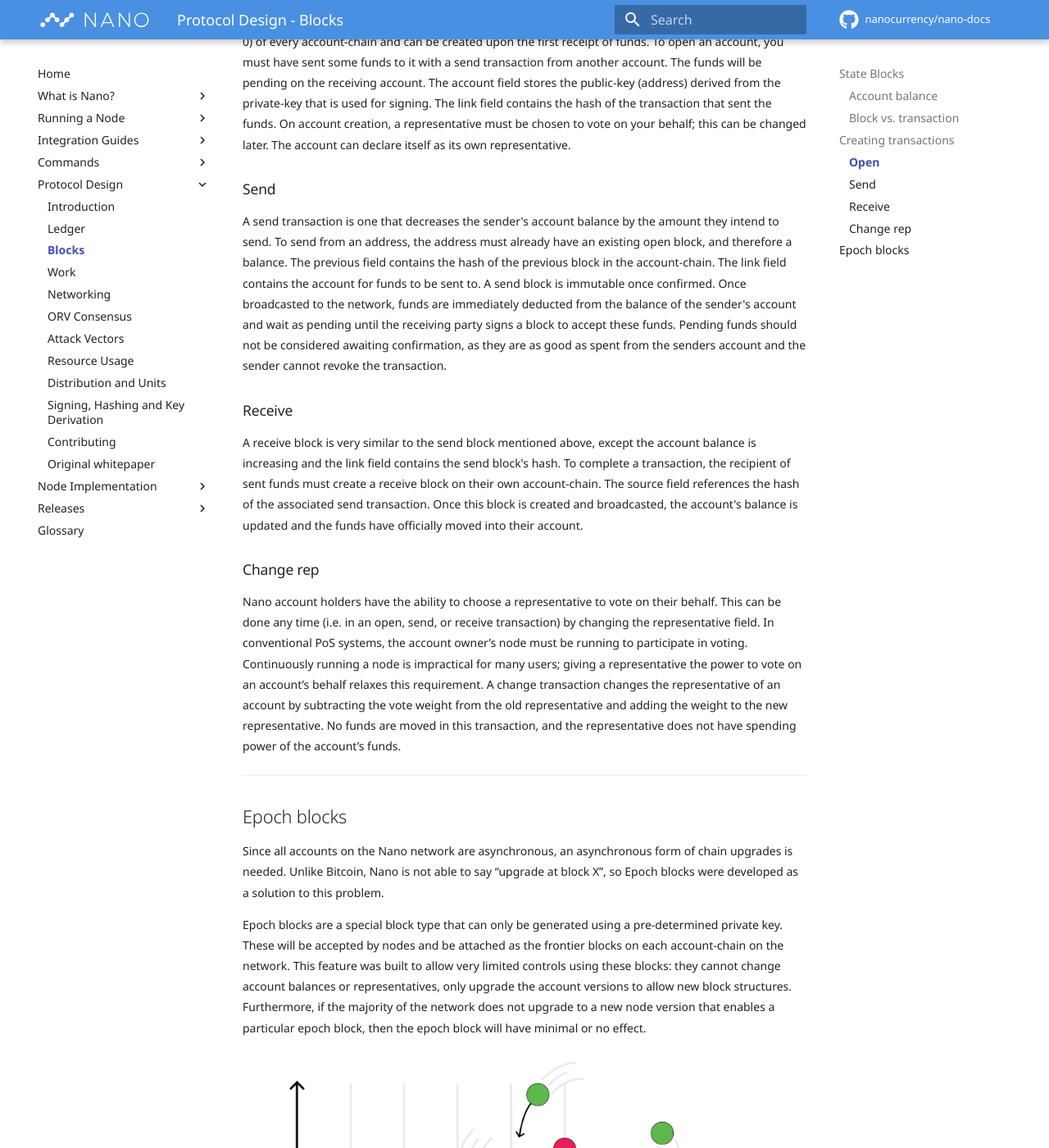
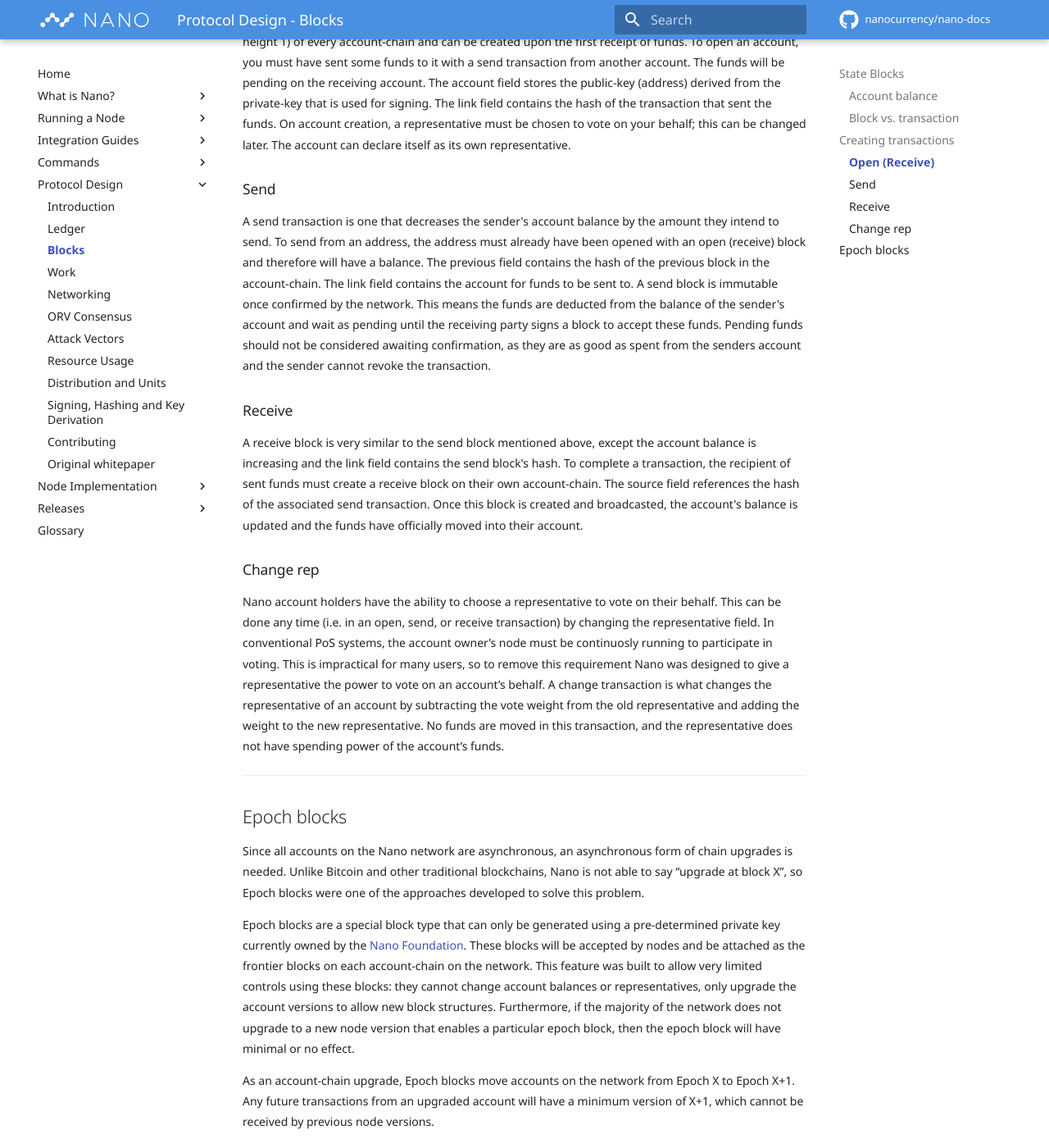
Before and after one commit to nanocurrency/nano-docs, an MkDocs documentation site: the page built from docs/protocol-design/blocks.md, in a window 1280 px wide and 1400 px high, scrolled down 2176 px. Shown: the whole window at 82% size. Built offline with MkDocs 1.6.1 and Material for MkDocs 9.7.7, drawn with Linux system fonts in a browser that asks for light colours; comment, search, counter and statistics services are not loaded.

Commit message:
Minor language adjustments

```diff
--- a/docs/protocol-design/blocks.md
+++ b/docs/protocol-design/blocks.md
@@ -60,14 +60,14 @@
 
 ## Creating transactions
 
-### Open
+### Open (Receive)
 
-To create an account, an open transaction must be issued first. This is always the first transaction (block 0) of every account-chain and can be created upon the first receipt of funds. To open an account, you must have sent some funds to it with a send transaction from another account. The funds will be pending on the receiving account. The account field stores the public-key (address) derived from the private-key that is used for signing. The link field contains the hash of the transaction that sent the funds. On account creation, a representative must be chosen to vote on your behalf; this can be changed later. The account can declare itself as its own representative.
+To create an account, an open transaction must be issued first. This is always the first transaction (block height 1) of every account-chain and can be created upon the first receipt of funds. To open an account, you must have sent some funds to it with a send transaction from another account. The funds will be pending on the receiving account. The account field stores the public-key (address) derived from the private-key that is used for signing. The link field contains the hash of the transaction that sent the funds. On account creation, a representative must be chosen to vote on your behalf; this can be changed later. The account can declare itself as its own representative.
 
 
 ### Send
 
-A send transaction is one that decreases the sender's account balance by the amount they intend to send. To send from an address, the address must already have an existing open block, and therefore a balance. The previous field contains the hash of the previous block in the account-chain. The link field contains the account for funds to be sent to. A send block is immutable once confirmed. Once broadcasted to the network, funds are immediately deducted from the balance of the sender's account and wait as pending until the receiving party signs a block to accept these funds. Pending funds should not be considered awaiting confirmation, as they are as good as spent from the senders account and the sender cannot revoke the transaction.
+A send transaction is one that decreases the sender's account balance by the amount they intend to send. To send from an address, the address must already have been opened with an open (receive) block and therefore will have a balance. The previous field contains the hash of the previous block in the account-chain. The link field contains the account for funds to be sent to. A send block is immutable once confirmed by the network. This means the funds are deducted from the balance of the sender's account and wait as pending until the receiving party signs a block to accept these funds. Pending funds should not be considered awaiting confirmation, as they are as good as spent from the senders account and the sender cannot revoke the transaction.
 
 ### Receive
 
@@ -75,17 +75,15 @@
 
 ### Change rep
 
-Nano account holders have the ability to choose a representative to vote on their behalf. This can be done any time (i.e. in an open, send, or receive transaction) by changing the representative field. In conventional PoS systems, the account owner’s node must be running to participate in voting. Continuously running a node is impractical for many users; giving a representative the power to vote on an account’s behalf relaxes this requirement. A change transaction changes the representative of an account by subtracting the vote weight from the old representative and adding the weight to the new representative. No funds are moved in this transaction, and the representative does not have spending power of the account’s funds.
+Nano account holders have the ability to choose a representative to vote on their behalf. This can be done any time (i.e. in an open, send, or receive transaction) by changing the representative field. In conventional PoS systems, the account owner’s node must be  continuosly running to participate in voting. This is impractical for many users, so to remove this requirement Nano was designed to give a representative the power to vote on an account’s behalf. A change transaction is what changes the representative of an account by subtracting the vote weight from the old representative and adding the weight to the new representative. No funds are moved in this transaction, and the representative does not have spending power of the account’s funds.
 
 ---
 
 ## Epoch blocks
 
-Since all accounts on the Nano network are asynchronous, an asynchronous form of chain upgrades is needed. Unlike Bitcoin, Nano is not able to say “upgrade at block X”, so Epoch blocks were developed as a solution to this problem.
+Since all accounts on the Nano network are asynchronous, an asynchronous form of chain upgrades is needed. Unlike Bitcoin and other traditional blockchains, Nano is not able to say “upgrade at block X”, so Epoch blocks were one of the approaches developed to solve this problem.
 
-Epoch blocks are a special block type that can only be generated using a pre-determined private key. These will be accepted by nodes and be attached as the frontier blocks on each account-chain on the network. This feature was built to allow very limited controls using these blocks: they cannot change account balances or representatives, only upgrade the account versions to allow new block structures. Furthermore, if the majority of the network does not upgrade to a new node version that enables a particular epoch block, then the epoch block will have minimal or no effect.
-
-![Visualization of Epoch block distribution](../images/epoch-blocks.png)
+Epoch blocks are a special block type that can only be generated using a pre-determined private key currently owned by the [Nano Foundation](https://nano.org/foundation). These blocks will be accepted by nodes and be attached as the frontier blocks on each account-chain on the network. This feature was built to allow very limited controls using these blocks: they cannot change account balances or representatives, only upgrade the account versions to allow new block structures. Furthermore, if the majority of the network does not upgrade to a new node version that enables a particular epoch block, then the epoch block will have minimal or no effect.
 
 As an account-chain upgrade, Epoch blocks move accounts on the network from Epoch X to Epoch X+1. Any future transactions from an upgraded account will have a minimum version of X+1, which cannot be received by previous node versions.
 
```
